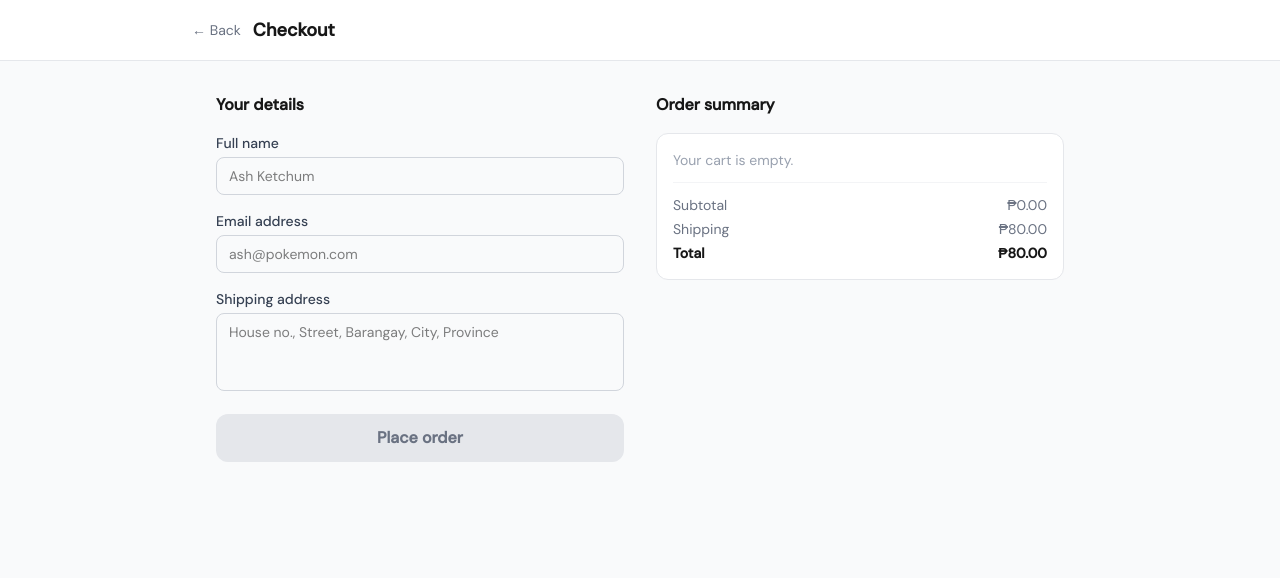
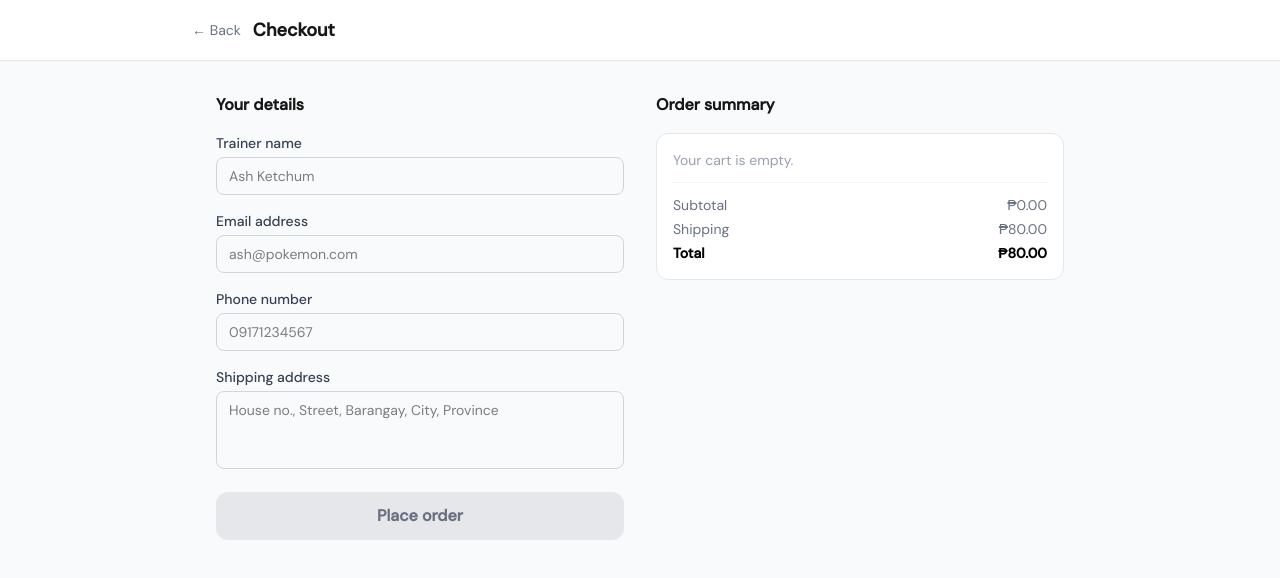
Before and after one commit to bikemaster2331/pokebind, a Next.js app: page /checkout in a window 1280 px wide. Shown: the top 578 px of the page. Built offline with nearby package versions, Linux system fonts and the light colour scheme.

Commit message:
added: something

```diff
--- a/app/checkout/page.js
+++ b/app/checkout/page.js
@@ -22,6 +22,7 @@ export default function CheckoutPage() {
   const [form, setForm] = useState({
     guest_name: '',
     guest_email: '',
+    guest_phone: '',
     shipping_address: '',
   })
 
@@ -61,6 +62,7 @@ export default function CheckoutPage() {
           items: cartItems,
           guest_name: form.guest_name,
           guest_email: form.guest_email,
+          guest_phone: form.guest_phone,
           shipping_address: form.shipping_address,
         }),
       })
@@ -104,7 +106,7 @@ export default function CheckoutPage() {
           <form onSubmit={handleSubmit} className="space-y-4">
             <div>
               <label className="block text-sm font-medium text-gray-700 mb-1">
-                Full name
+                Trainer name
               </label>
               <input
                 type="text"
@@ -134,6 +136,20 @@ export default function CheckoutPage() {
 
             <div>
               <label className="block text-sm font-medium text-gray-700 mb-1">
+                Phone number
+              </label>
+              <input
+                type="tel"
+                name="guest_phone"
+                value={form.guest_phone}
+                onChange={handleChange}
+                placeholder="09171234567"
+                className="w-full border border-gray-300 text-black rounded-lg px-3 py-2 text-sm outline-none focus:border-black"
+              />
+            </div>
+
+            <div>
+              <label className="block text-sm font-medium text-gray-700 mb-1">
                 Shipping address
               </label>
               <textarea
@@ -154,7 +170,7 @@ export default function CheckoutPage() {
             <button
               type="submit"
               disabled={isSubmitting || cartItems.length === 0}
-              className="w-full bg-yellow-400 text-black font-semibold py-3 rounded-xl hover:bg-yellow-500 disabled:bg-gray-200 disabled:text-gray-500 disabled:cursor-not-allowed"
+              className="w-full bg-[#10b981] text-white font-semibold py-3 rounded-xl hover:bg-[#059669] disabled:bg-gray-200 disabled:text-gray-500 disabled:cursor-not-allowed transition-colors"
             >
               {isSubmitting ? 'Placing order...' : 'Place order'}
             </button>
@@ -183,7 +199,7 @@ export default function CheckoutPage() {
                 <span>Shipping</span>
                 <span>{formatCurrency(shippingFee)}</span>
               </div>
-              <div className="flex justify-between text-sm font-semibold">
+              <div className="flex justify-between text-sm font-semibold text-black">
                 <span>Total</span>
                 <span>{formatCurrency(total)}</span>
               </div>
--- a/app/checkout/success/page.js
+++ b/app/checkout/success/page.js
@@ -10,14 +10,14 @@ function SuccessContent() {
 
   return (
     <main className="min-h-screen bg-gray-50 flex items-center justify-center px-6">
-      <div className="bg-white border border-gray-200 rounded-2xl p-8 max-w-md w-full text-center">
-        <div className="text-4xl mb-4"></div>
-        <h1 className="text-xl font-semibold mb-2">Order placed!</h1>
-        <p className="text-sm text-gray-500 mb-1">Your order has been received.</p>
+      <div className="bg-white border border-gray-200 rounded-2xl pt-5 pb-8 px-8 max-w-md w-full text-center">
+        <div className="text-3xl mb-3">✓</div>
+        <h1 className="text-xl font-semibold text-black mb-2">Order placed!</h1>
+        <p className="text-sm text-gray-500 mb-6">Your order has been received. We&apos;ll send you a confirmation email shortly.</p>
 
         <button
           onClick={() => router.push('/')}
-          className="bg-yellow-400 text-black font-medium px-6 py-2.5 rounded-xl hover:bg-yellow-500 text-sm"
+          className="bg-[#10b981] text-white font-medium px-6 py-2.5 rounded-xl hover:bg-[#059669] text-sm transition-colors"
         >
           Back to shop
         </button>
```
